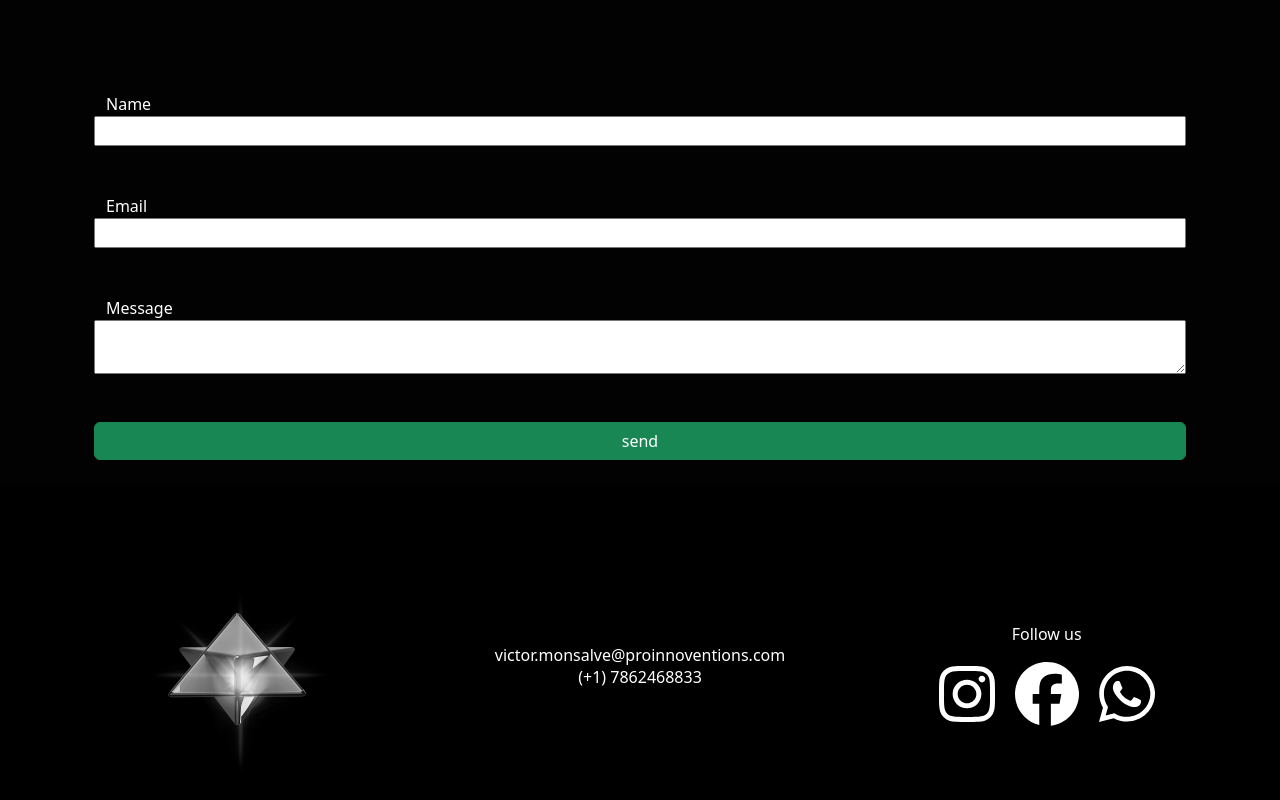
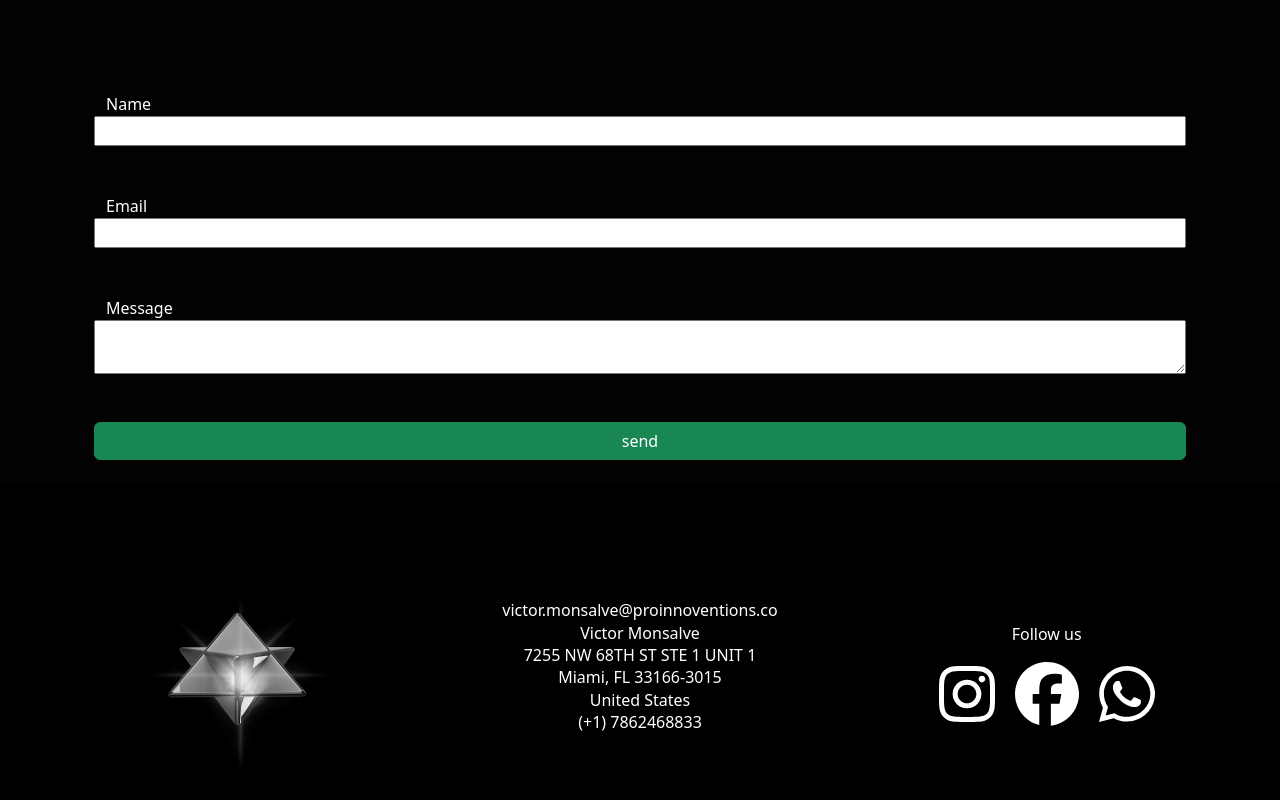
Before and after one commit to ProInnovationsFoods/proinnovations.github.io, a React (Create React App) app: page / in a window 1280 px wide. Shown: the part 3628-4428 px from the top of the page. Built offline with nearby package versions, Linux system fonts and the light colour scheme.

Commit message:
Fix footer

```diff
--- a/public/index.html
+++ b/public/index.html
@@ -12,7 +12,7 @@
       name="description"
       content="Web site of Proinnoventions, we offer services such as conveyor belt design, process automation, design and manufacture of metal-mechanical and engineering parts (Victor Monsalve)"
     />
-    <link rel="apple-touch-icon" href="%PUBLIC_URL%/logo_naranja.png" />
+    <link rel="apple-touch-icon" href="%PUBLIC_URL%/blue_logo.png" />
     <!--
       manifest.json provides metadata used when your web app is installed on a
       user's mobile device or desktop. See https://developers.google.com/web/fundamentals/web-app-manifest/
--- a/src/components/footer.js
+++ b/src/components/footer.js
@@ -15,7 +15,11 @@ export const Footer = () => {
 
             <div class="ng-footer-address ng-footer-section">
                 <ul>
-                    <li>victor.monsalve@proinnoventions.com</li>
+                    <li>victor.monsalve@proinnoventions.co</li>
+                    <li>Victor Monsalve</li>
+                    <li>7255 NW 68TH ST STE 1 UNIT 1</li>
+                    <li>Miami, FL 33166-3015</li>
+                    <li>United States</li>
                     <li>(+1) 7862468833</li>
                 </ul>
             </div>
```
